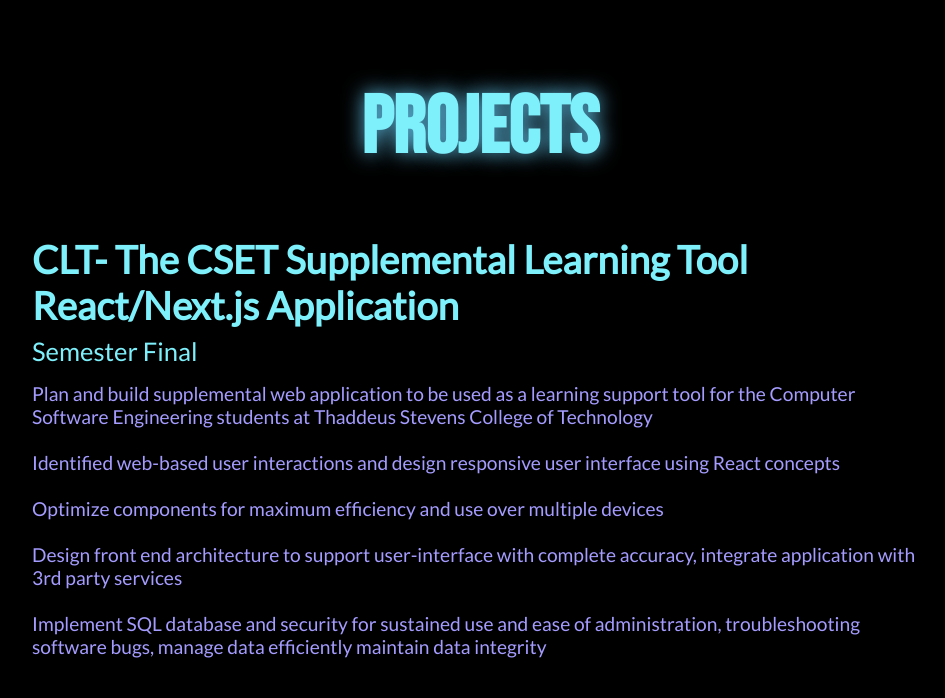
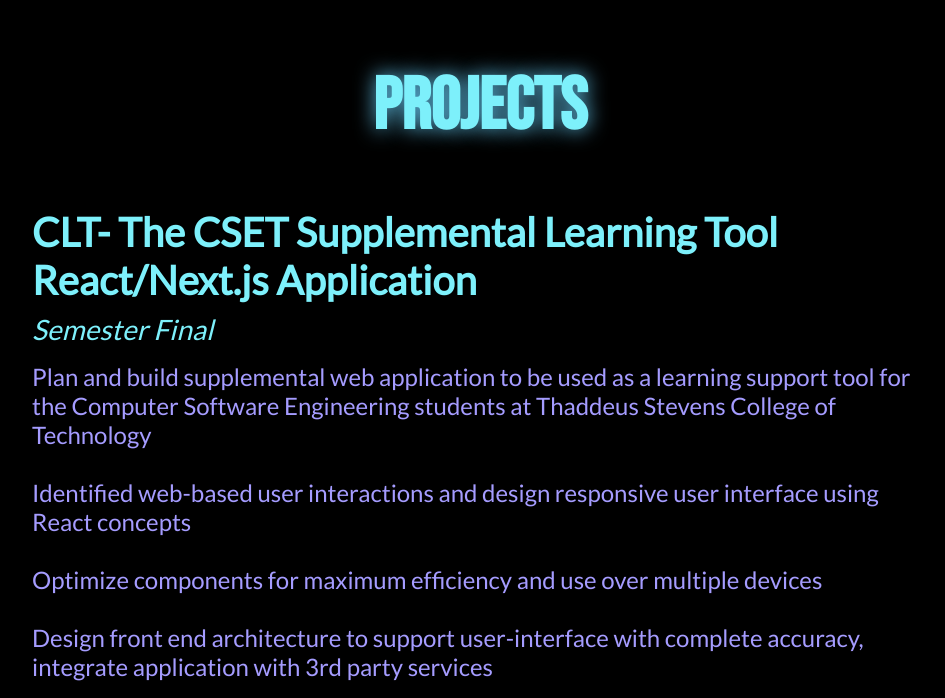
Before and after one commit to kdmundale/Profile-2.0, a Next.js app: page /resume in a window 1280 px wide. Shown: the part 1122-1820 px from the top of the page, without its empty margins (160-1105 px from the left). Built offline with nearby package versions, Linux system fonts and the light colour scheme.

Commit message:
update resume, add responsive styling

```diff
--- a/pages/resume.js
+++ b/pages/resume.js
@@ -26,7 +26,7 @@
 {name:'Cafe Chuckles',title:'Server/Bartender',local:'Lancaster,PA',from:'Feb 2005 - Oct 2007', duties:''},
 {name:'Sterling Custom Cabinetry', title:'Manager, Rough Lumber Department', local:'Lancaster, PA', from:'Sept 2003 - Sept 2006', duties:'Analyze and interpret conceptual drawings and blueprints to create custom moldings, define needs for material selection by understanding build requirements and paint/stain finishes\n \nSolve problems by troubleshooting machinery and equipment, adjust calibration and replacing/repairing parts as needed\n \nConsistently deliver weekly product goals by supplying needed material to cabinetmakers, ensuring production continues on schedule'}]
 
-const eds = {name:'Thaddeus Stevens College of Technology, Lancaster PA', degree:'Associate of Applied Science in Software Engineering', grad:'May 2021', details:['GPA: 3.8\n \nLeadership Workshop Nomination\n \nACM ICPC Programming Competition']}
+const eds = [{name:'Thaddeus Stevens College of Technology, Lancaster PA', degree:'Associate of Applied Science in Software Engineering', grad:'May 2021', details:['GPA: 3.8\n \nLeadership Workshop Nomination\n \nACM ICPC Programming Competition']},{name:'Southern New Hampshire University', degree:'BS in Computer Science', grad:'May 2023', details:['GPA: 3.5']}];
 
 function NewlineText(props) {
 const text = props.text;
@@ -45,6 +45,10 @@
 
   const jobItems = resumeJobs.map((c) =>
       <div key={c.name}><h2>{c.name}</h2><h3>{c.title}</h3><h3>{c.local}</h3><h3>{c.from}</h3><NewlineText text={c.duties}/></div>
+  )
+
+  const schools = eds.map((c) =>
+      <div key={c.name}><h2>{c.degree}</h2><h3>{c.name}</h3><h3>{c.grad}</h3><NewlineText text={c.details}/></div>
   )
 
   const [showMe, setShowMe] = useState(false);
@@ -98,7 +102,7 @@
       {jobItems}
       <div className={styles.anchor} id="education_section"/>
       <h4>education</h4>
-      <div><h2>{eds.degree}</h2><h3>{eds.name}</h3><h3>{eds.grad}</h3><NewlineText text={eds.details}/></div>
+      {schools}
       </article>
 
     <MyFooter/>
--- a/styles/Resume.module.css
+++ b/styles/Resume.module.css
@@ -195,15 +195,19 @@
     font-size: 2vw;
   }
 
+  .main h4 {
+    font-size: 6.5rem;
+  }
   .main h2 {
-    font-size: 3vw;
+    font-size: 2.5rem;
     padding-top: 2rem;
   }
   .main h3 {
-    font-size: 2vw;
+    font-size: 1.75rem;
+    font-style: italic;
   }
   .main p {
-    font-size: 1.5vw;
+    font-size: 1.5rem;
   }
 
 
@@ -213,7 +217,7 @@
 
 @media screen and (min-width:1570px) {
   .main{
-    width: 60%;
+    width: 1100px;
     padding-top: 5rem;
   }
 
```
